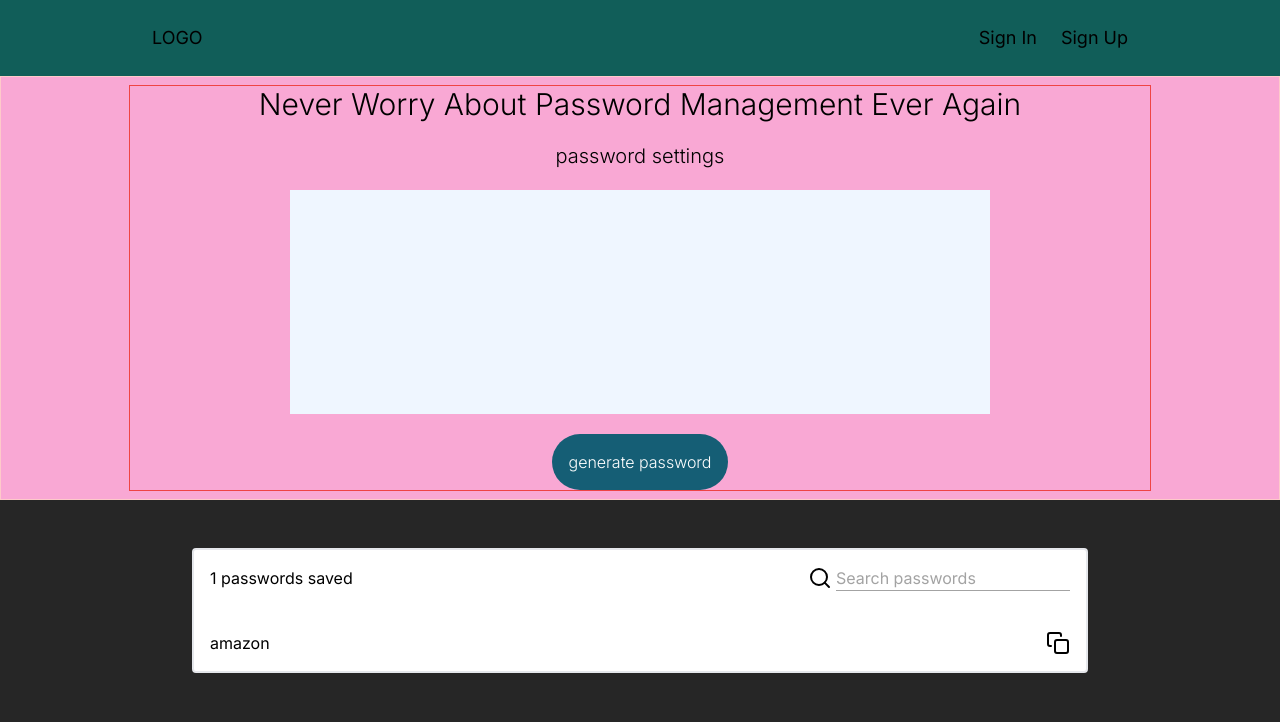
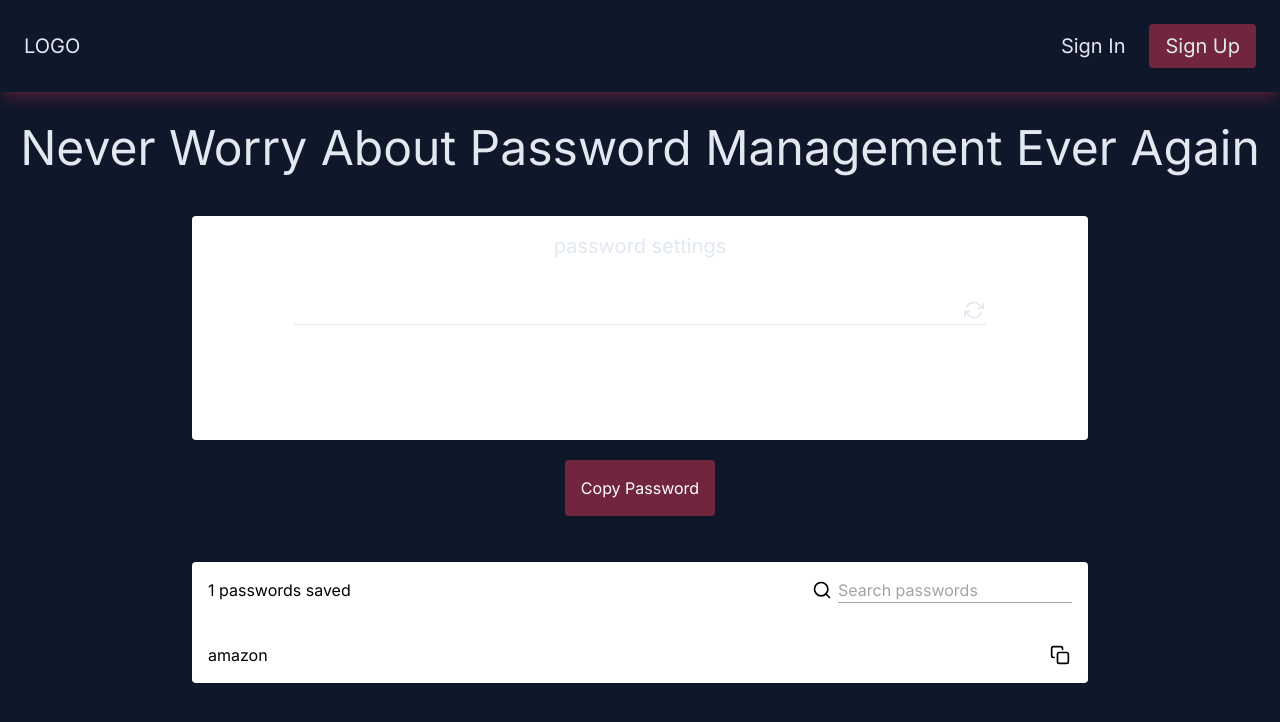
Before and after one commit to asad-bashir-96/password-generator-app, a Next.js app: page / in a window 1280 px wide. Shown: the top 722 px of the page. Built offline with nearby package versions, Linux system fonts and the light colour scheme.

Commit message:
added colors to tailwind config, added generate password feature and worked on passwordlist component

```diff
--- a/package.json
+++ b/package.json
@@ -9,13 +9,15 @@
     "lint": "next lint"
   },
   "dependencies": {
-    "@tailwindcss/forms": "^0.5.4",
+    "@radix-ui/react-checkbox": "^1.0.4",
+    "@radix-ui/react-slider": "^1.1.2",
     "@types/node": "20.4.9",
     "@types/react": "18.2.19",
     "@types/react-dom": "18.2.7",
     "autoprefixer": "10.4.14",
     "eslint": "8.46.0",
     "eslint-config-next": "13.4.13",
+    "generate-password-ts": "^1.6.3",
     "next": "13.4.13",
     "postcss": "8.4.27",
     "react": "18.2.0",
--- a/src/app/page.tsx
+++ b/src/app/page.tsx
@@ -3,10 +3,10 @@ import Header from "@/components/Header";
 import PasswordGenerator from "@/components/PasswordGenerator";
 export default function Home() {
   return (
-    <div className="min-h-screen flex flex-col bg-neutral-800">
+    <div className="min-h-screen flex flex-col bg-slate-900">
       <Header />
       <PasswordGenerator />
-      <main className=" flex-grow  flex items-center justify-center ">
+      <main className=" container mx-auto flex-grow  flex items-center justify-center ">
         <PasswordList />
       </main>
     </div>
--- a/src/components/Header.tsx
+++ b/src/components/Header.tsx
@@ -1,11 +1,11 @@
 export default function Header() {
   return (
-    <header className="bg-teal-800 text-lg">
-      <div className="w-4/5 p-6 flex justify-between mx-auto">
+    <header className="text-slate-200 shadow-lg shadow-primary/50 text-xl">
+      <div className="container p-6 flex items-center justify-between mx-auto">
         <p>LOGO</p>
-        <ul className="flex gap-6">
-          <li>Sign In</li>
-          <li>Sign Up</li>
+        <ul className="flex items-center gap-6">
+          <li className="">Sign In</li>
+          <li className="bg-primary px-4 py-2 rounded">Sign Up</li>
         </ul>
       </div>
     </header>
--- a/src/components/PasswordGenerator.tsx
+++ b/src/components/PasswordGenerator.tsx
@@ -1,14 +1,53 @@
+"use client";
+import { useState } from "react";
+import { RefreshCw } from "react-feather";
+import generator from "generate-password-ts";
+import * as Checkbox from "@radix-ui/react-checkbox";
+
+type Settings = {
+  length: number;
+  numbers: boolean;
+  symbols: boolean;
+  lowercase: boolean;
+  uppercase: boolean;
+};
+
 export default function PasswordGenerator() {
+  const [password, setPassword] = useState("");
+  const [setttings, setSettings] = useState<Settings>({
+    length: 8,
+    numbers: true,
+    symbols: true,
+    lowercase: true,
+    uppercase: true,
+  });
+
+  function generatePassword() {
+    const password = generator.generate(setttings);
+    setPassword(password);
+  }
   return (
-    <div className="border py-2 font-light border-red-200 bg-pink-300 ">
-      <div className="w-4/5 flex flex-col gap-5 items-center mx-auto border border-red-500">
-        <h1 className="text-3xl  capitalize">
+    <div className="py-2 text-slate-200">
+      <div className="container   flex flex-col gap-5 items-center mx-auto">
+        <h1 className="text-5xl my-6 font-normal  capitalize">
           never worry about password management ever again
         </h1>
-        <h2 className="text-center text-xl ">password settings</h2>
-        <div className="w-[700px] h-56 bg-blue-50"></div>
-        <button className="bg-cyan-800 p-4 rounded-full text-white">
-          generate password
+        <div className="w-4/5 max-w-4xl p-4 rounded h-56 bg-white dark:bg-secondary">
+          <div className="w-4/5 mx-auto">
+            <h2 className="text-center mb-10 text-xl">password settings</h2>
+            <div className="border-b items-center justify-between pb-1 flex text-2xl">
+              <p>{password}</p>
+              <button onClick={generatePassword}>
+                <RefreshCw className="h-5 hover:text-accent" />
+              </button>
+            </div>
+          </div>
+        </div>
+        <button
+          onClick={generatePassword}
+          className="bg-primary capitalize p-4 rounded text-white"
+        >
+          copy password
         </button>
       </div>
     </div>
--- a/src/components/PasswordList.tsx
+++ b/src/components/PasswordList.tsx
@@ -1,19 +1,19 @@
-import { Copy, Search } from "react-feather";
+import { Copy, Search, Trash2, Edit3 } from "react-feather";
 export default function PasswordList() {
   return (
-    <div className="flex gap-5 p-4 w-4/5 mb-20  rounded bg-white border-2 border-gr flex-col max-w-4xl">
+    <div className="flex gap-5 p-4  mb-20  rounded bg-white dark:bg-secondary dark:text-slate-200  flex-col w-4/5 max-w-4xl">
       <div className=" flex justify-between">
         <p>1 passwords saved</p>
         <form>
           <div className="flex items-center gap-1 mb-5">
             <label htmlFor="search">
-              <Search className="" />
+              <Search className="h-5" />
             </label>
             <input
               placeholder="Search passwords"
               id="search"
               type="search"
-              className="border-b border-neutral-400 focus:border-b-red-500 placeholder:text-neutral-400 outline-none"
+              className="border-b bg-transparent border-neutral-400 focus:border-accent placeholder:text-neutral-400 outline-none"
             />
           </div>
         </form>
@@ -21,7 +21,7 @@ export default function PasswordList() {
       <div className="flex  justify-between">
         <p>amazon</p>
         <button>
-          <Copy />
+          <Copy className="h-5" />
         </button>
       </div>
     </div>
--- a/tailwind.config.ts
+++ b/tailwind.config.ts
@@ -1,20 +1,20 @@
-import type { Config } from 'tailwindcss'
+import type { Config } from "tailwindcss";
 
 const config: Config = {
   content: [
-    './src/pages/**/*.{js,ts,jsx,tsx,mdx}',
-    './src/components/**/*.{js,ts,jsx,tsx,mdx}',
-    './src/app/**/*.{js,ts,jsx,tsx,mdx}',
+    "./src/pages/**/*.{js,ts,jsx,tsx,mdx}",
+    "./src/components/**/*.{js,ts,jsx,tsx,mdx}",
+    "./src/app/**/*.{js,ts,jsx,tsx,mdx}",
   ],
   theme: {
     extend: {
-      backgroundImage: {
-        'gradient-radial': 'radial-gradient(var(--tw-gradient-stops))',
-        'gradient-conic':
-          'conic-gradient(from 180deg at 50% 50%, var(--tw-gradient-stops))',
+      colors: {
+        primary: "#71263d",
+        secondary: "#030b16",
+        accent: "#547fbb",
       },
     },
   },
   plugins: [],
-}
-export default config
+};
+export default config;
```
Also changed, not shown: 1 other file (tests, documents, lock files or other folders).
